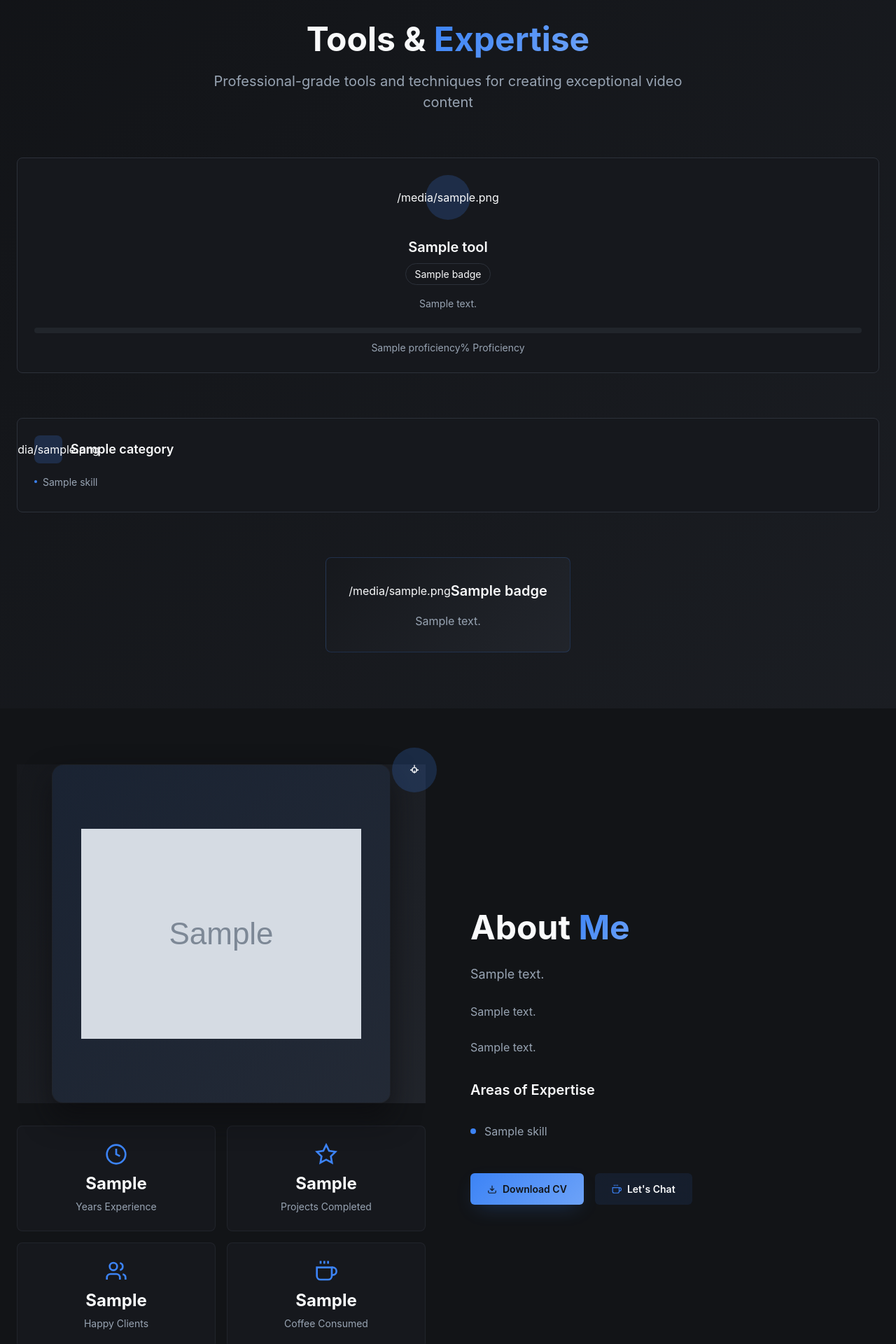
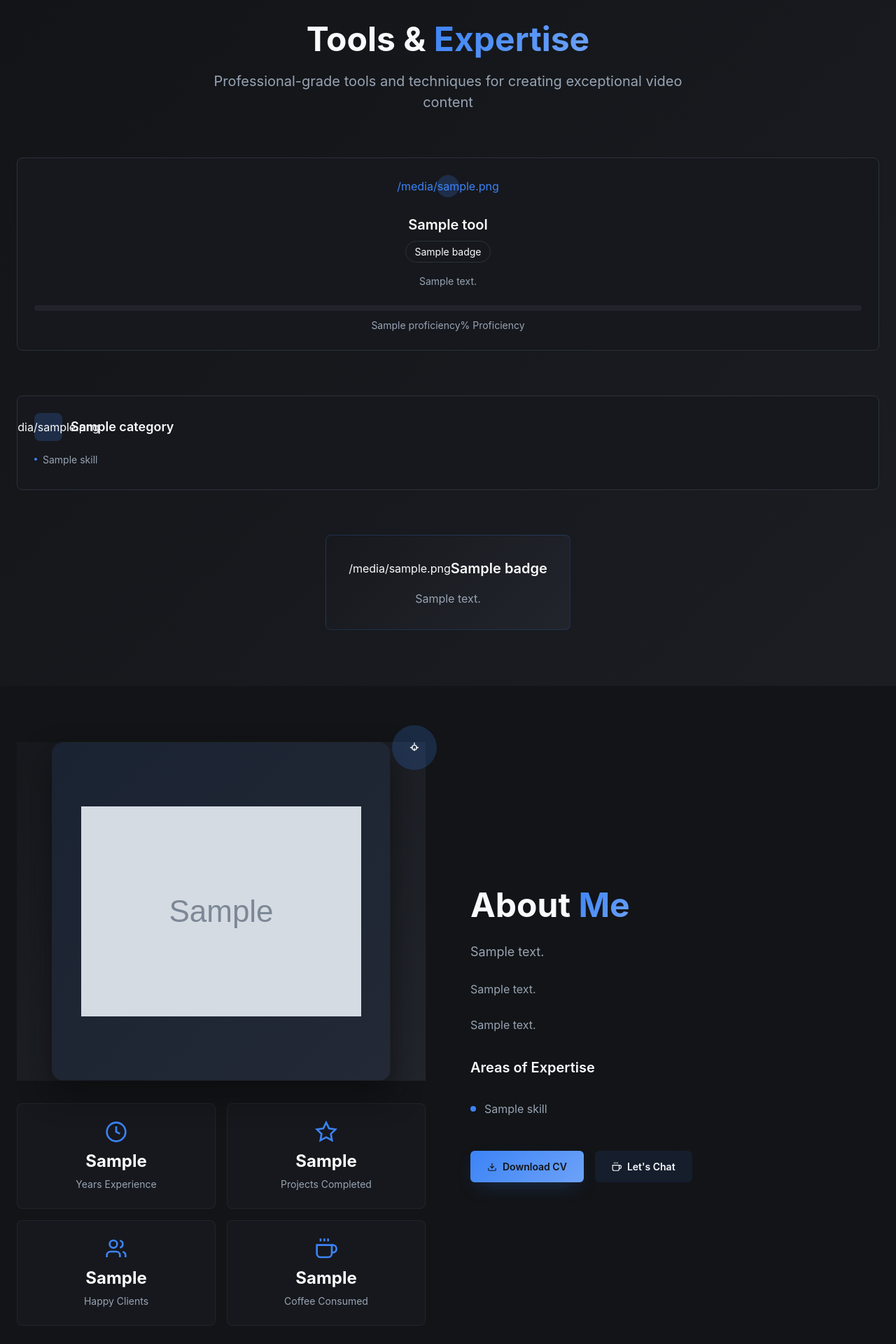
Before and after one commit to dareyproductions/my-vid-portfolio, a Django app: template templates/index.html in a window 1280 px wide. Shown: the part 2614-4534 px from the top of the page at 70% size. Run offline with Django 5.2, Linux system fonts and the light colour scheme; the template is opened without the code that fills it: most values are stand-ins (such as "Sample title", 1, 10 or a date in 2020); grey boxes marked "Sample" are stand-in pictures; some libraries are stand-ins or nearby versions.

Commit message:
SVG icon

```diff
--- a/static/style/style.css
+++ b/static/style/style.css
@@ -954,7 +954,7 @@
             background: hsl(217, 91%, 60%, 0.3);
         }
 
-        .icon {
+        .icon_svg {
             width: 32px;
             height: 32px;
             color: hsl(217, 91%, 60%);
--- a/templates/index.html
+++ b/templates/index.html
@@ -343,7 +343,7 @@
                 {% for tool in tools %}
                 <div class="card tool-card">
                     <div class="card-content">
-                        <div class="icon-container">
+                        <div class="icon-container icon_svg">
                             {{ tool.icon_svg|safe }}
                         </div>
                         <h3>{{ tool.name }}</h3>
```
